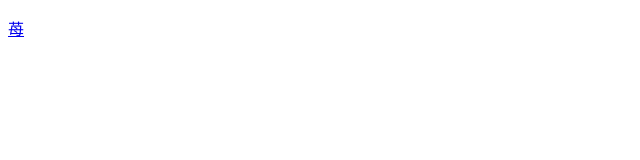
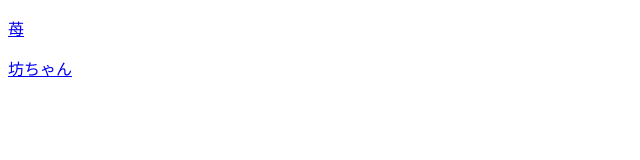
Before and after one commit to MkMyApp/Class, a plain HTML site: page index.html in a window 1280 px wide. Shown: the full height of the page, 0-640 px from the left. Drawn offline with Linux system fonts and the light colour scheme.

Commit message:
Update index.html

```diff
--- a/index.html
+++ b/index.html
@@ -26,6 +26,7 @@
 </head>
 <body>
 <p><a href="苺">苺</a></p>
+<p><a href="坊ちゃん">坊ちゃん</a></p>
 </div>
 </body>
 </html>
```
